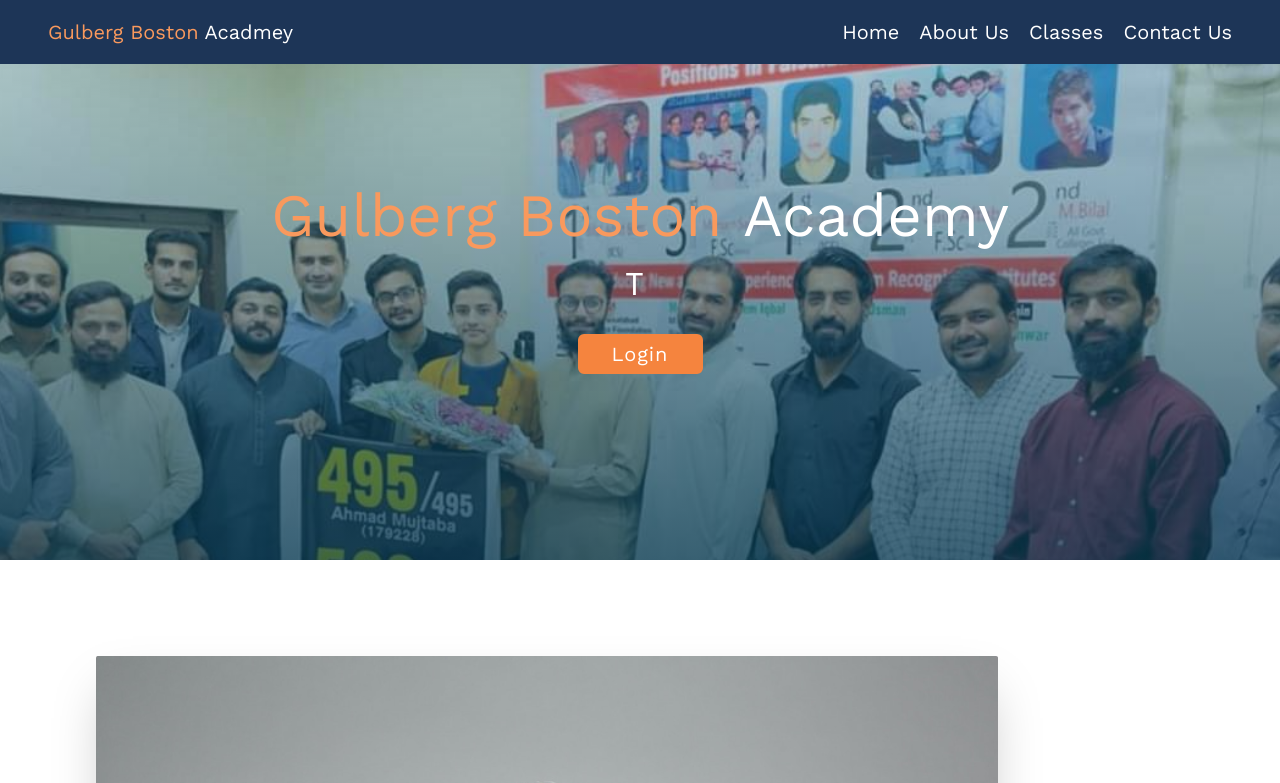
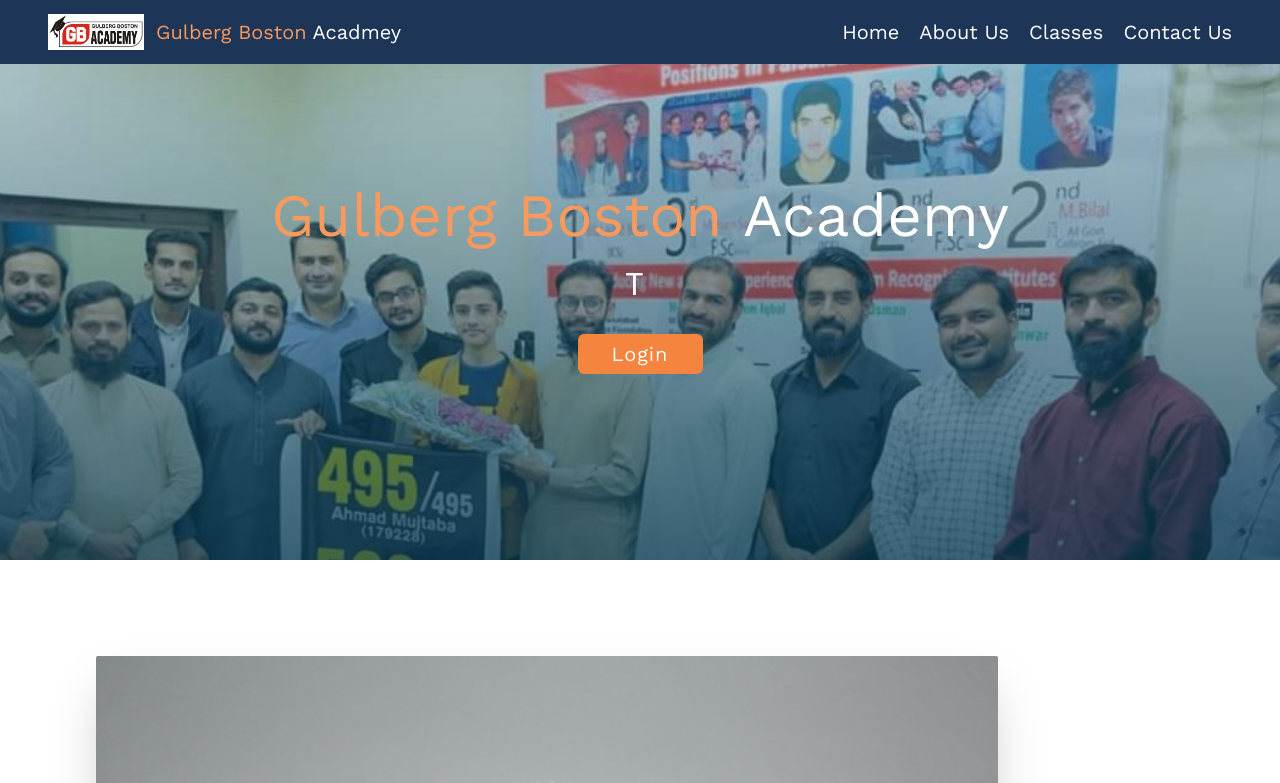
Before and after one commit to AbuHurairah127/boosten-academy-react-web, a React (Create React App) app: page / in a window 1280 px wide. Shown: the top 783 px of the page. Built offline with nearby package versions, Linux system fonts and the light colour scheme; no server answers; the database is empty.

Commit message:
navbar logo added

```diff
--- a/src/components/navbar/Navbar.js
+++ b/src/components/navbar/Navbar.js
@@ -8,6 +8,7 @@ import Button from "../button/Button";
 import { useSelector } from "react-redux/es/exports";
 import useNavbar from "./useNavbar";
 import ButtonLoader from "../buttonLoader/ButtonLoader";
+import Logo from "./../../assets/logo.png";
 const Navbar = () => {
   const { isLoggingOut, onLogoutHandler } = useNavbar();
   const isUserLoggined = useSelector(
@@ -19,11 +20,12 @@ const Navbar = () => {
     <div className="max-w-screen flex flex-col h-16 bg-[#1d3557] z-50">
       <div className="flex w-full justify-between items-center h-full px-3 md:px-6 lg:px-8 xl:px-12">
         <div
-          className="left text-white w-fit whitespace-normal text-xl"
+          className="left text-white flex items-center justify-center w-fit whitespace-normal text-xl"
           style={{
             fontFamily: "work sans",
           }}
         >
+          <img src={Logo} alt="" className="w-24 mr-3" />
           <Link to="/">
             <span className="text-[#F9995D]">Gulberg</span>{" "}
             <span className="text-[#F9995D]">Boston</span> Acadmey
```
Also changed, not shown: src/assets/logo.png (added).
